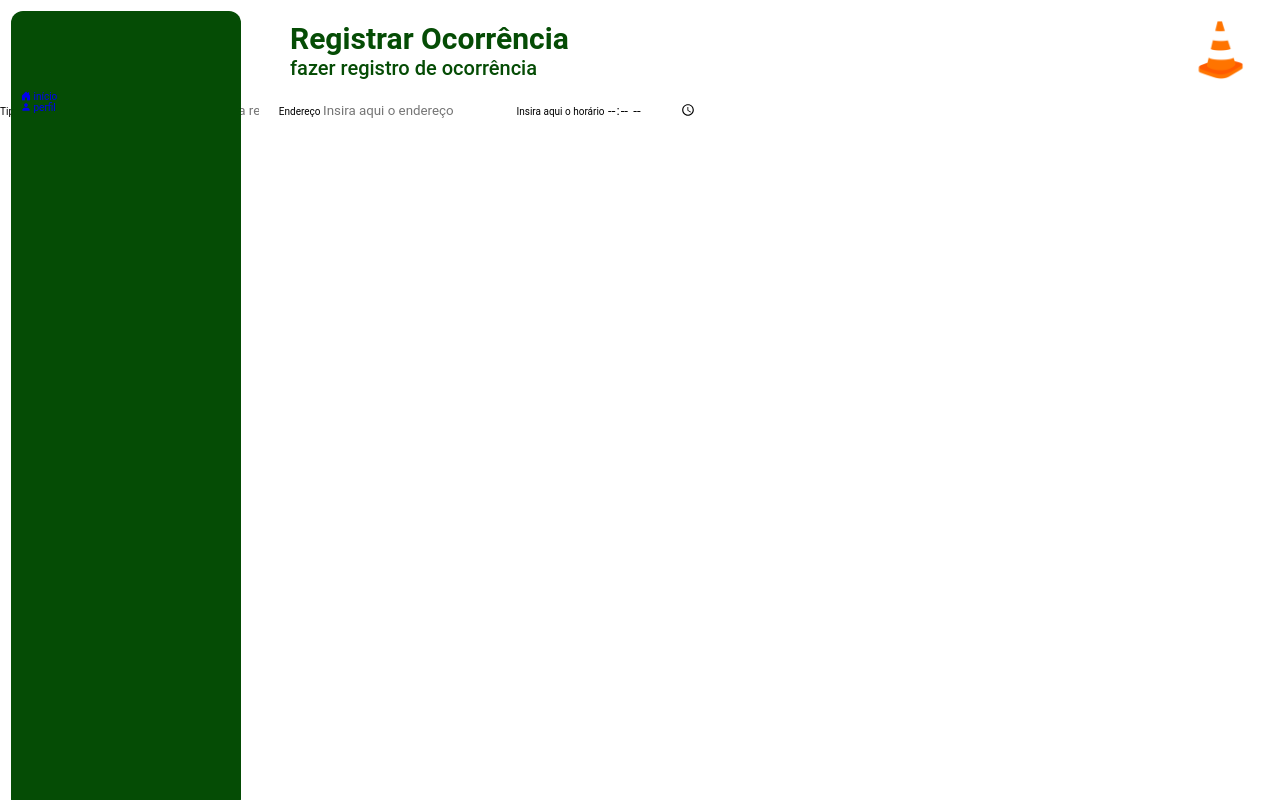
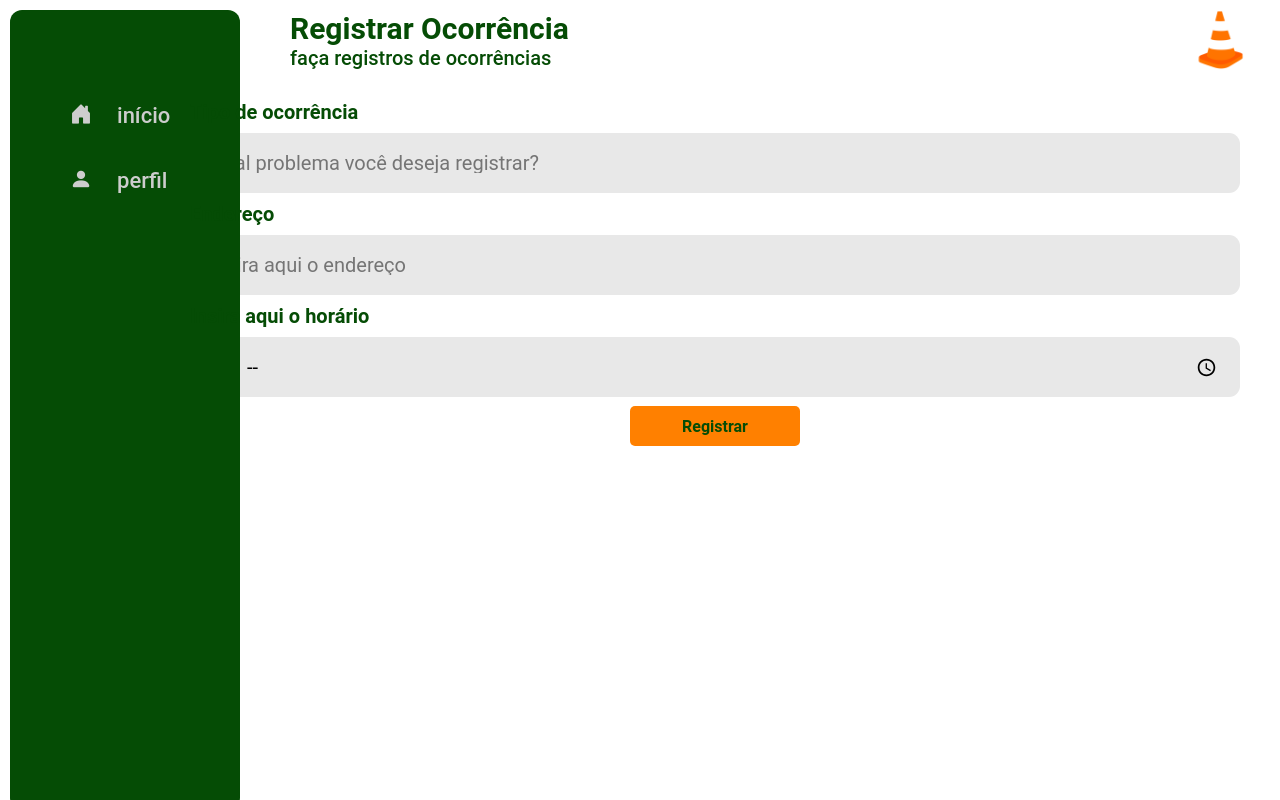
Before and after one commit to clarissagncvs/transito_apodi, a Django app: page /ocorrencias/ in a window 1280 px wide. Run offline with Django 5.2, Linux system fonts and the light colour scheme.

Commit message:
página de ocorrências atualizada

```diff
--- a/static/css/ocorrencia/ocorrencia.css
+++ b/static/css/ocorrencia/ocorrencia.css
@@ -47,13 +43,12 @@ html {
 
 .header {
     width: calc(100% - 270px);
-    height: 100px;
+    height: 80px;
     margin-left: 270px;
     display: flex;
     justify-content: space-between;
     align-items: center;
-    align-items: center;
-    padding: 20px 20px 20px ;
+    padding: 0 20px;
 }
 
 .logo-img {
@@ -115,53 +109,47 @@ html {
     top: 0;
     display: flex;
     flex-direction: column;
-    align-items: flex-start;
     width: 230px;
     height: 100%;
-    padding-top: 80px;
-    padding-right: 15px;
-    padding-left: 10px;
+    padding-top: 75px;
+    padding-right: 5px;
+    padding-left: 20px;
     border-radius: 12px;
-    margin: 11px;
-    transition: all 0.3s;
+    margin: 10px;
+    transition: all 0.2s;
 }
 
-.sidebar button {
+.sidebar-button {
+    display: flex;
+    align-items: center;
+    width: 100%;
+    height: 60px;
+    text-decoration: none;
+    color: #cdcdcd;
     background: transparent;
-    color: #cdcdcd;
-    height: 60px;
-    border: 0;
-    font-family: inherit;
-    cursor: pointer;
-    text-align: center;
-    padding: 0;
+    margin-bottom: 5px;
 }
 
-.sidebar button>span {
-    height: 45px;
+.sidebar-button > span {
     display: inline-flex;
     align-items: center;
     gap: 25px;
-    padding-right: 40px;
-    padding-left: 30px;
-    line-height: 1;
+    height: 45px;
+    padding: 0 50px 0 40px;
     border-radius: 5px;
-    transition: all 0.4s;
+    font-size: 2.2rem;
+    font-weight: 500;
+    transition: background 0.4s;
 }
 
-.sidebar button:hover>span {
+.sidebar-button:hover>span {
     background-color: #0b830b;
-}
-
-.sidebar button span {
-    font-size: 2.2rem;
-    font-weight: 500;
 }
 
 .sidebar button i {
     color: #cdcdcd;
     position: relative;
-    font-size: 2.8rem;
+    font-size: 1rem;
     transition: 0.2s;
     cursor: default;
 }
@@ -175,63 +163,106 @@ html {
     width: 205px;
 }
 
-/*inputs primeira seção*/
+/*primeira seção*/
 
-.first-section .input {
-    margin-left: 600px;
+.first-section {
+    margin-left: 170px;
+    margin-right: 20px;
+    min-height: 80vh;
+    height: auto;
+    display: flex;
+    flex-direction: column;
+    padding: 20px 20px;
+    overflow: visible;
+}
+
+/*inputs*/
+
+.ipt {
+    display: flex;
+    flex-direction: row;
+    flex-wrap: wrap;
+    gap: 9px;
+    width: 100%;
+    max-width: 1100px;
+    margin: 0 auto;
+
+}
+
+.ipt .input {
+    width: 100%;
+    height: 60px;
+    display: flex;
+    flex-direction: column;
+    justify-content: center;
+    padding: 20px;
+    background-color: #e8e8e8;
+    border-radius: 11px;
+    text-decoration: none;
+    transition: transform 0.2s, background 0.2s;
+    text-align: center;
+}
+
+.ipt .input:hover {
+    transform: translateY(-2px);
+    background-color: #cdcdcd;
+}
+
+.ipt .input > input {
+    font-size: 2rem;
+    height: 100%;
+    width: 100%;
+    background-color: transparent;
+
+}
+
+.ipt .input > input > placeholder{
+    color: #ff8000;
+}
+
+.ipt > span {
+    position: relative;
+    font-size: 2rem;
+    font-weight: 600;
+    color: #054c05;
+    display: flex;
+    align-items: center;
+    justify-content: flex-start;
+    border: none;
+    padding: auto;
+}
+
+.input > span {
+    top: 0;
+    display: flex;
+    align-items: center;
+    justify-content: flex-start;
+    border: none;
+    padding: auto;
+}
+
+.botao-submeter {
     display: flex;
     align-items: center;
     justify-content: center;
+    flex-wrap: wrap;
+    font-weight: 600;
+    font-size: 16px;
+    gap: 20px;
+    height: 40px;
+    width: 170px;
+    margin: 0 auto;
+    flex-direction: column;
+    background-color: #ff8000;
+    color: #054c05;
+    border-radius: 5px;
+    text-decoration: none;
+    transition: transform 0.2s, background 0.2s;
+    text-align: center;
 }
 
-.input {
-    display: flex;
-    flex-direction: row;
-    flex-wrap: wrap;
-    gap: 20px;
-    max-width: 1100px;
-    margin: 0 auto;
-}
-
-.input button {
-    width: 250px;
-    height: 300px;
-    display: flex;
-    flex-direction: column;
-    align-items: center;
-    justify-content: center;
-    padding: 20px;
-    cursor: pointer;
-    font-size: 2rem;
-    background-color: #e8e8e8;
-    color: #ff8000;
-    border-radius: 9px;
-    font-weight: 700;
-    transition: transform 0.2s, background 0.2s, all 0.3s;
-}
-
-.input button:hover {
-    transform: translateY(-3px);
-    background-color: #cdcdcd;
-}
-
-.input button a i {
-    position: relative;
-    font-size: 6rem;
-    padding: 0 0 50px 0;
-    gap: 10px;
-}
-
-.input dt {
-    margin: 0 0 10px 0;
-    top: 0;
-}
-
-.input dd {
-    margin: 0 15px 0px 15px;
-    font-size: 2rem;
-    text-transform: lowercase;
-    font-weight: 500;
+.botao-submeter:hover {
+    transform: translateY(-2px);
 }
 
 /*responsividade*/
--- a/templates/ocorrencia/ocorrencias.html
+++ b/templates/ocorrencia/ocorrencias.html
@@ -13,22 +13,22 @@
     <header class="header">
         <div class="texto-header">
             <h1>Registrar Ocorrência</h1>
-            <h2>fazer registro de ocorrência</h2>
+            <h2>faça registros de ocorrências</h2>
         </div>
-        <button class="botao-logo">
+        <a href="#" class="botao-logo">
             <img class="logo-img" src="../../static/img/logo.png">
-        </button>
+        </a>
     </header>
 
     <aside class="sidebar">
         <nav>
-            <a href="{% url 'apps.usuarios:home' %}">
+            <a href="{% url 'apps.usuarios:home' %}" class="sidebar-button">
                 <span>
                     <i class="bi bi-house-door-fill"></i>
                     <span>início</span>
                 </span>
             </a>
-            <a href="#">
+            <a href="#" class="sidebar-button">
                 <span>
                     <i class="bi bi-person-fill"></i>
                     <span>perfil</span>
@@ -37,25 +37,34 @@
         </nav>
     </aside>
 
-
     <section class="first-section">
         <div class="conteudo-principal">
-            <form>
+            <form class="ipt">
+                <span>
                     <label for="ocorrencia">Tipo de ocorrência</label>
+                </span>
+                <div class="input">
                     <input list="ocorrencias" id="ocorrencia" name="ocorrencia" placeholder="Qual problema você deseja registrar?"></input>
 
-                <datalist id="ocorrencias">
+                    <datalist class="lista-ocorrencias" id="ocorrencias">
                         <option value="Acidente">
                         <option value="Obra">
                         <option value="Congestionamento">
                     </datalist>
-
+                </div>
+                <span>
                     <label for="text">Endereço</label>
+                </span>
+                <div class="input">
                     <input type="text" placeholder="Insira aqui o endereço">
-
+                </div>
+                <span>
                     <label for="fora">Insira aqui o horário</label>
+                </span>
+                <div class="input">
                     <input type="time" id="hora" name="hora">
-                <input>
+                </div>
+                <button class="botao-submeter" type="submit">Registrar</button>
             </form>
         </div>
 
```
Also changed, not shown: other parts of static/css/ocorrencia/ocorrencia.css (+13 -15 lines), static/css/home/home.css (+8 -10 lines), templates/home/home.html (+5 -6 lines). Lines whose indentation alone changed are shown as unchanged.
